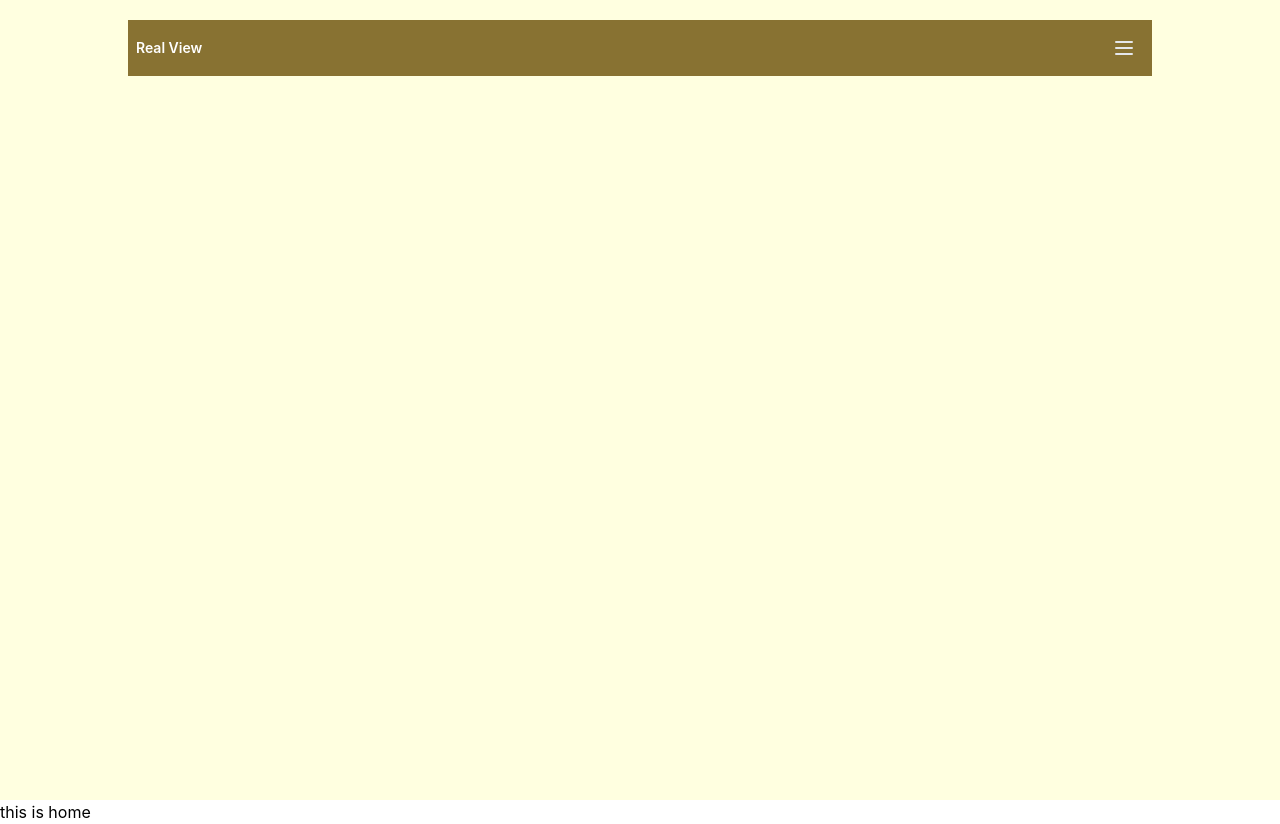
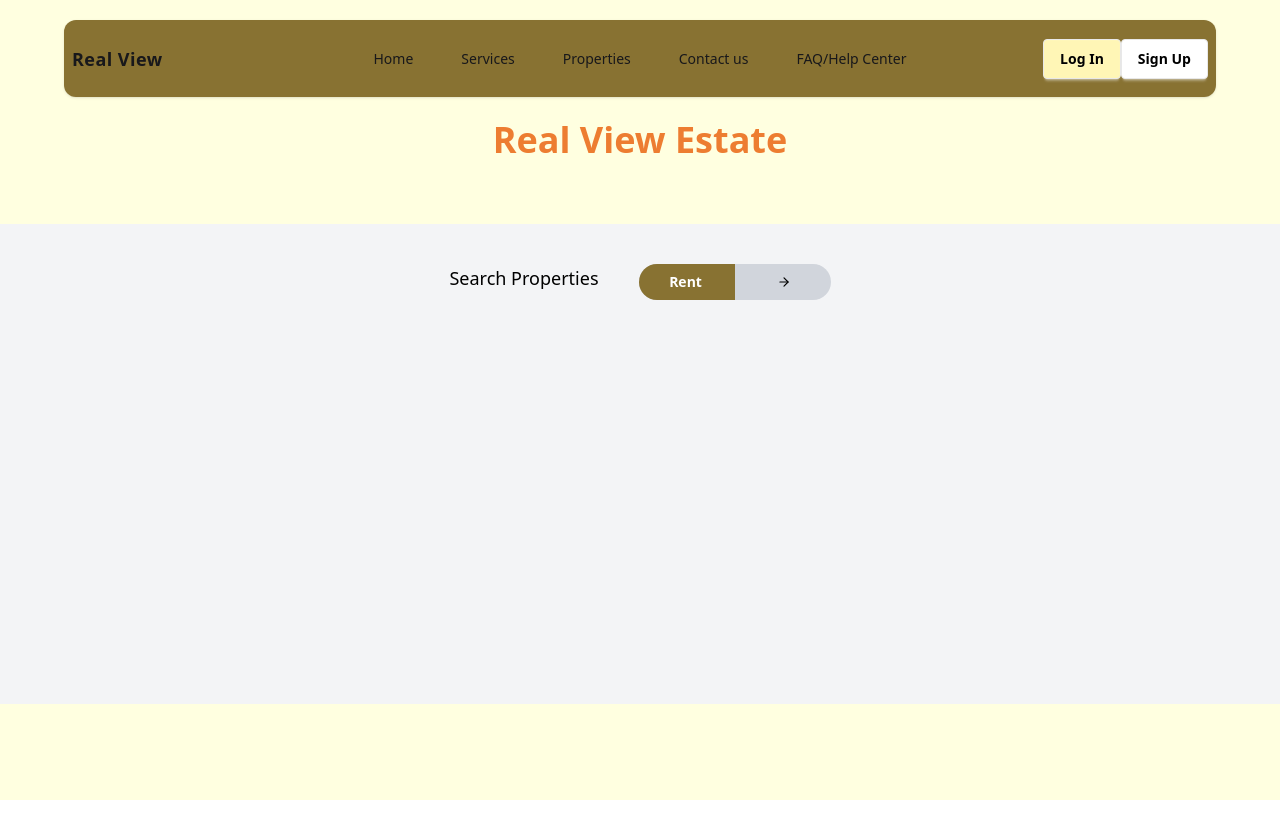
Before and after one commit to bethheal/real-view-esatate, a React (Vite) app: page / in a window 1280 px wide. After the commit the page ends 800 px from the top, so only its background shows below. Built offline with nearby package versions, Linux system fonts and the light colour scheme.

Commit message:
nav items

```diff
--- a/package.json
+++ b/package.json
@@ -10,10 +10,11 @@
     "preview": "vite preview"
   },
   "dependencies": {
+    "@heroui/react": "^2.8.2",
     "@tailwindcss/vite": "^4.1.11",
-    "flowbite": "^3.1.2",
     "react": "^19.1.0",
     "react-dom": "^19.1.0",
+    "react-icons": "^5.5.0",
     "react-router": "^7.7.0",
     "react-router-dom": "^7.7.1",
     "tailwindcss": "^4.1.11"
@@ -23,6 +24,7 @@
     "@types/react": "^19.1.8",
     "@types/react-dom": "^19.1.6",
     "@vitejs/plugin-react": "^4.6.0",
+    "daisyui": "^5.0.50",
     "eslint": "^9.30.1",
     "eslint-plugin-react-hooks": "^5.2.0",
     "eslint-plugin-react-refresh": "^0.4.20",
--- a/src/globalComponents/nav.jsx
+++ b/src/globalComponents/nav.jsx
@@ -1,90 +1,91 @@
-import React, { useState } from 'react';
-import { NavLink } from 'react-router-dom';
+import React from "react";
+import { NavLink } from "react-router-dom";
 
 const Nav = () => {
-  const [menuOpen, setMenuOpen] = useState(false);
-
   const navItems = [
     { name: "Home", link: "/" },
     { name: "Services", link: "/services" },
     { name: "Properties", link: "/properties" },
     { name: "Contact us", link: "/contact-us" },
-    { name: "FAQ/Help Center", link: "/help-center" }
+    { name: "FAQ/Help Center", link: "/help-center" },
   ];
 
   return (
-    <nav className="bg-[#887232] fixed top-5 left-1/2 translate-x-[-50%] w-[80vw] z-20 rounded-2xl">
-      <div className="max-w-screen-xl flex flex-wrap items-center justify-between mx-auto p-2">
-        <a href="/" className="flex items-center space-x-3 rtl:space-x-reverse">
-          <span className="self-center text-sm font-semibold whitespace-nowrap text-white">
-            Real View
-          </span>
-        </a>
-
-        <div className="flex md:order-2 items-center gap-3">
-          <div className="text-black font-medium text-sm text-center hidden md:flex gap-2">
-            <button className="bg-white p-1 rounded-sm">Log in</button>
-            <button className="bg-[#ffffe0] p-1 rounded-sm">Sign In</button>
-          </div>
-
-          {/* Hamburger menu button */}
-          <button
-            onClick={() => setMenuOpen(!menuOpen)}
-            type="button"
-            className="inline-flex items-center p-2 w-10 h-10 justify-center text-sm text-gray-200 rounded-lg md:hidden hover:bg-[#dbd8d5] focus:outline-none focus:ring-2 focus:ring-gray-200"
+    <>
+      <nav className="fixed top-5 left-1/2 transform -translate-x-1/2 w-[90vw] z-20 " >
+        <div className="navbar bg-[#887232] shadow-sm rounded-xl">
+          <div className="navbar-start">
+            <div className="dropdown">
+              <div
+                tabIndex={0}
+                role="button"
+                className="btn btn-ghost lg:hidden"
               >
-            <span className="sr-only">Open main menu</span>
                 <svg
-              className="w-6 h-6"
+                  xmlns="http://www.w3.org/2000/svg"
+                  className="h-5 w-5"
                   fill="none"
+                  viewBox="0 0 24 24"
                   stroke="currentColor"
-              viewBox="0 0 24 24"
-              xmlns="http://www.w3.org/2000/svg"
                 >
                   <path
                     strokeLinecap="round"
                     strokeLinejoin="round"
                     strokeWidth="2"
-                d={menuOpen ? "M6 18L18 6M6 6l12 12" : "M4 6h16M4 12h16M4 18h16"}
-              />
+                    d="M4 6h16M4 12h8m-8 6h16"
+                  />{" "}
                 </svg>
-          </button>
               </div>
+              <ul
+                tabIndex={0}
+                className="menu menu-sm dropdown-content bg-[#887232] rounded-box z-1 mt-3 w-52 p-2 shadow"
+              >
+                {navItems.map((item) => (
+                  <li key={item.name}>
+                    <NavLink to={item.link}>
 
-        {/* Responsive Menu */}
-        <div
-          className={`${
-            menuOpen ? 'block' : 'hidden'
-          } w-full md:flex md:w-auto md:order-1 transition-all duration-300`}
-        >
-          <ul className="flex flex-col p-4 mt-4 font-medium border border-gray-100 rounded-lg bg-[#887232]-50 md:flex-row md:space-x-8 md:mt-0 md:border-0 md:bg-transparent dark:bg-[#887232] md:dark:bg-transparent">
-            {navItems.map((item, index) => (
-              <li key={index}>
-                <NavLink
-                  to={item.link}
-                  onClick={() => setMenuOpen(false)} // close menu on click (mobile)
-                  className={({ isActive }) =>
-                    `block py-2 px-3 rounded-sm md:p-0 ${
-                      isActive
-                        ? 'text-white bg-[#ed7d31] md:bg-transparent md:text-[#ed7d31]'
-                        : 'text-white md:text-white hover:text-[#ed7d29]'
-                    }`
-                  }
-                >
-                  {item.name}
+                      <li>
+                        <a>{item.name}</a>
+                      </li>
                     </NavLink>
                   </li>
                 ))}
-            {/* Show auth buttons on mobile */}
-            <li className="flex flex-col gap-2 mt-2 md:hidden">
-              <button className="bg-white text-black p-1 rounded-sm">Log in</button>
-              <button className="bg-[#ffffe0] text-black p-1 rounded-sm">Sign In</button>
+
+
+              </ul>
+            </div>
+            {/* Logo */}
+            <a
+              href="/"
+              className="text-lg  btn-ghost  font-bold tracking-wide"
+            >
+              Real View
+            </a>
+          </div>
+          <div className="navbar-center hidden lg:flex">
+            <ul className="menu menu-horizontal px-1">
+              {navItems.map((item) => (
+                  <li key={item.name}>
+                    <NavLink to={item.link}>
+
+                      <li>
+                        <a>{item.name}</a>
                       </li>
+                    </NavLink>
+                  </li>
+                ))}
+
+
             </ul>
+          </div>
+          <div className="navbar-end text-black ">
+            <a className="btn bg-[#fff6b6] text-black">Log In </a>
+                        <a className="btn bg-[#ffffff] text-black">Sign Up </a>
+
           </div>
         </div>
       </nav>
+    </>
   );
 };
-
 export default Nav;
--- a/src/index.css
+++ b/src/index.css
@@ -1,6 +1,12 @@
-@tailwind base;
-@tailwind components;
+@import "tailwindcss";
+
 @tailwind utilities;
 
-/* Flowbite core styles */
-@import "flowbite";
+@plugin "daisyui";
+
+/* .btn-container {
+  left: 45%;
+  top: 40%;
+  position: absolute;
+  transform: translate(50%, 50%);
+} */
--- a/src/pages/Home.jsx
+++ b/src/pages/Home.jsx
@@ -1,14 +1,22 @@
-import React from 'react'
+import React from "react";
+import RentSellButton from "./globalButton/homeButton";
 
 const Home = () => {
   return (
-    <>
+    <div className="bg-[#ffffe0] w-full h-[100vh]">
+      {/* Centered Title */}
+      <div className="flex flex-col items-center justify-center text-center pt-30">
+        <h1 className="font-extrabold text-[#ed7d31] text-4xl mb-10">
+          Real View Estate
+        </h1>
+      </div>
 
-    <div className="bg-[#ffffe0] w-full h-[100vh]">
+      {/* Responsive Full-Screen Gray Box */}
+      <div className="bg-gray-100 text-black h-[60vh] w-full lg:w-full sm:w-[95%] mx-auto my-6  text-lg flex justify-center  ">
+        <RentSellButton />
       </div>
-    this is home
-    </>
-  )
-}
+    </div>
+  );
+};
 
-export default Home
+export default Home;
--- /dev/null
+++ b/src/pages/globalButton/homeButton.jsx
@@ -0,0 +1,42 @@
+import React, { useState } from "react";
+import "../../index.css";
+import { LuArrowRight } from "react-icons/lu";
+
+
+const RentSellButton = () => {
+  const [isRent, setIsRent] = useState(true);
+
+  const handleToggle = () => {
+    setIsRent(!isRent);
+  };
+
+  return (
+    <div className="flex p-10 justify-center ">
+         <span  className="pr-10">
+              Search Properties
+              </span>
+      <div
+        className="flex items-center justify-between bg-gray-300 rounded-full w-[15vw] h-9 cursor-pointer relative overflow-hidden"
+        onClick={handleToggle}
+      >
+        <div
+          className={`absolute w-1/2 h-full bg-[#887232] transition-all duration-300 ${
+            isRent ? "left-0" : "left-1/2"
+          }`}
+        ></div>
+
+{/* rent and sell buttons  */}
+         <div className="flex w-full z-10 text-white font-bold text-sm items-center justify-center gap-1">
+          <div className="w-1/2 text-center flex items-center justify-center gap-1">
+            {isRent ? "Rent" : <LuArrowRight className="text-black"  />}
+          </div>
+          <div className="w-1/2 text-center flex items-center justify-center gap-1">
+            {isRent ? <LuArrowRight className="text-black"  /> : "Sell"}
+          </div>
+        </div>
+      </div>
+    </div>
+  );
+};
+
+export default RentSellButton;
```
Also changed, not shown: src/main.jsx (+3 -4 lines), 1 other file (tests, documents, lock files or other folders). Lines whose indentation alone changed are shown as unchanged.
